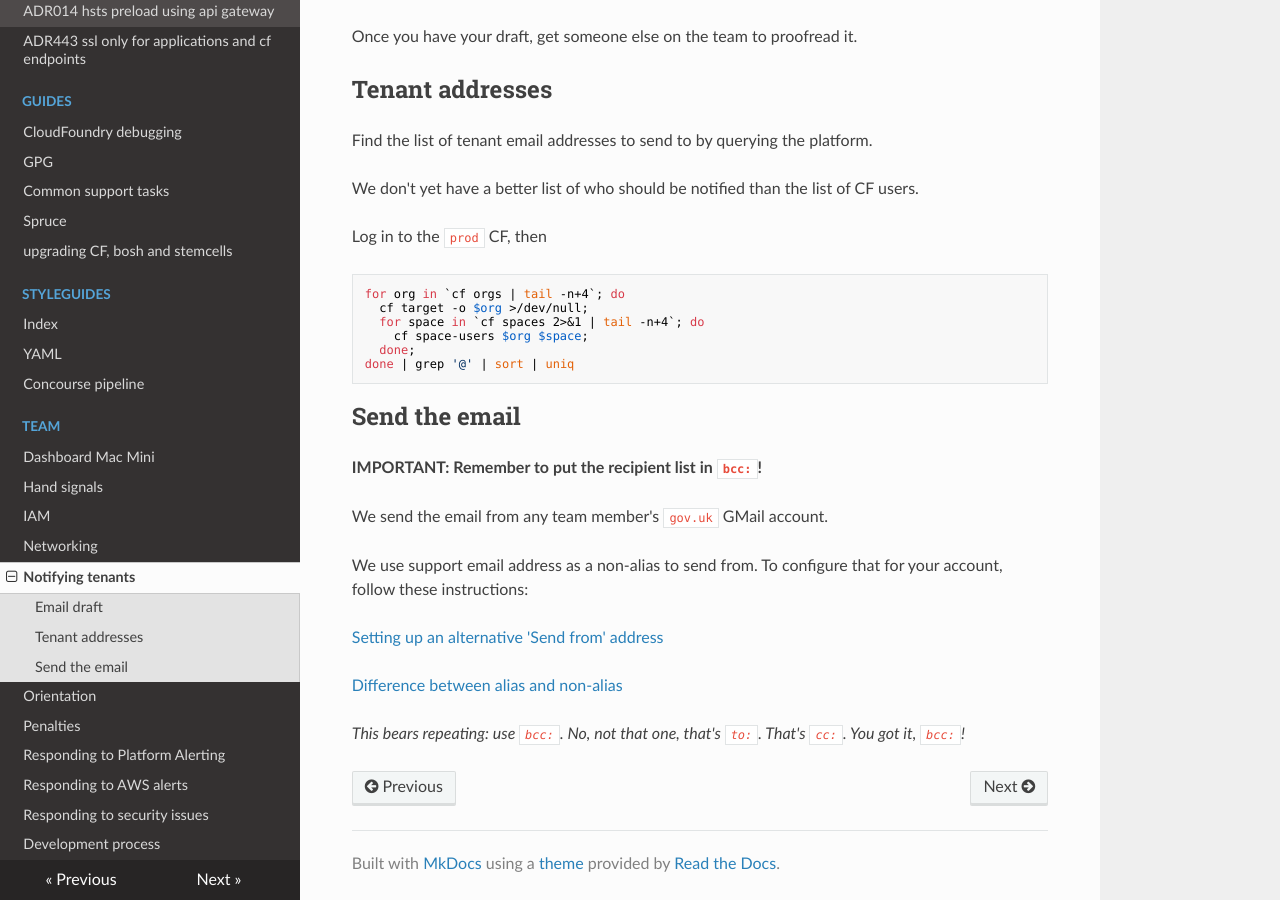
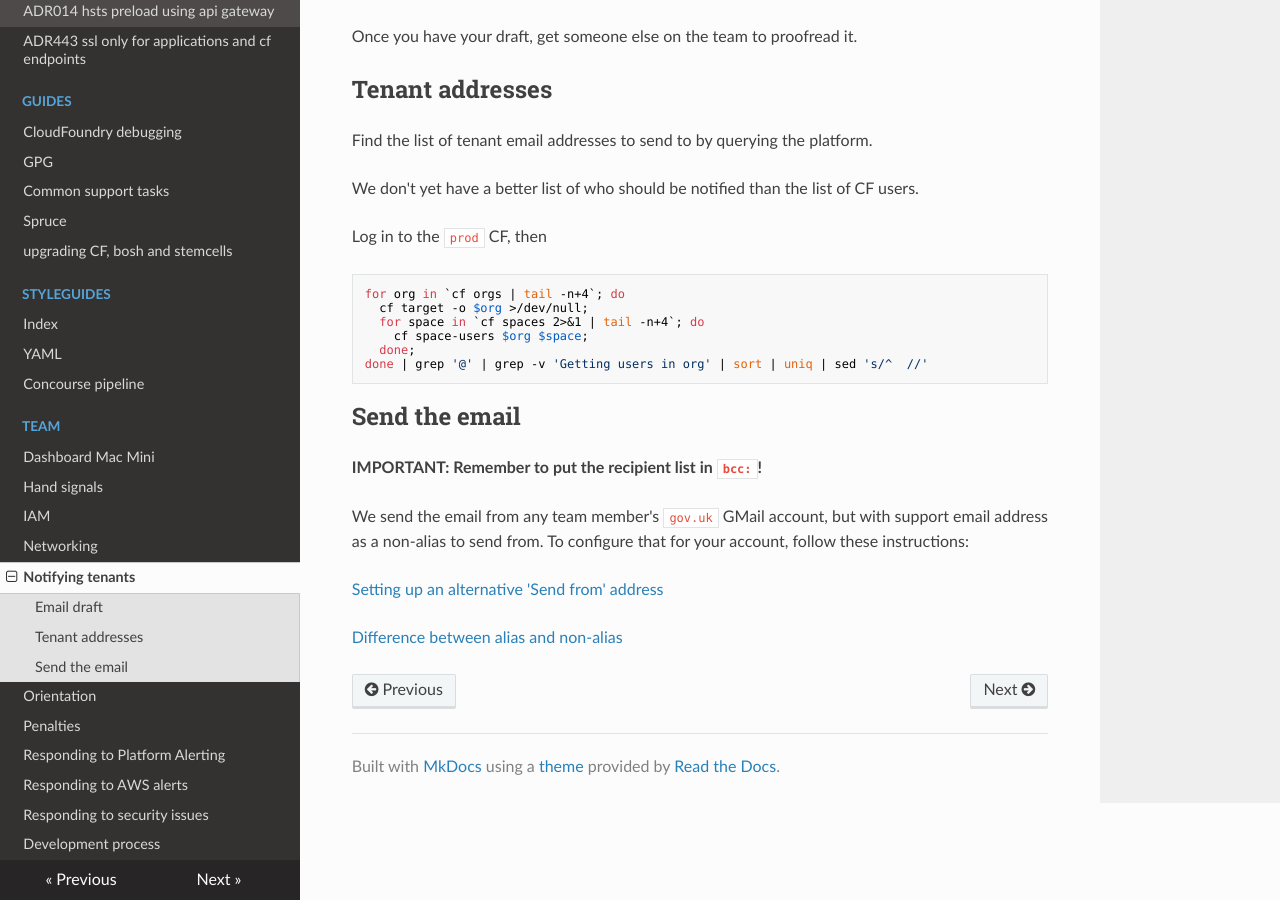
Before and after one commit to alphagov/paas-team-manual, an MkDocs documentation site: the page built from docs/team/notifying_tenants.md, in a window 1280 px wide and 900 px high, scrolled down 743 px. Built offline with MkDocs 1.6.1, drawn with Linux system fonts in a browser that asks for light colours; nearby versions of some CDN libraries.

Commit message:
Adjust tenant notify instructions
One well visible warning seems good enough.
Adjusted script a bit to only list email addresses without any additional
formatting or data from the script.

````diff
--- a/docs/team/notifying_tenants.md
+++ b/docs/team/notifying_tenants.md
@@ -38,19 +38,15 @@ for org in `cf orgs | tail -n+4`; do
   for space in `cf spaces 2>&1 | tail -n+4`; do
     cf space-users $org $space;
   done;
-done | grep '@' | sort | uniq
+done | grep '@' | grep -v 'Getting users in org' | sort | uniq | sed 's/^  //'
 ```
 
 ## Send the email
 
 **IMPORTANT: Remember to put the recipient list in `bcc:`!**
 
-We send the email from any team member's `gov.uk` GMail account.
-
-We use support email address as a non-alias to send from. To configure that for your account, follow these instructions:
+We send the email from any team member's `gov.uk` GMail account, but with support email address as a non-alias to send from. To configure that for your account, follow these instructions:
 
 [Setting up an alternative 'Send from' address](https://support.google.com/mail/answer/22370?hl=en)
 
 [Difference between alias and non-alias](https://support.google.com/a/answer/1710338?ctx=gmail&hl=en-GB&authuser=0&rd=1)
-
-*This bears repeating: use `bcc:`. No, not that one, that's `to:`. That's `cc:`. You got it, `bcc:`!*
````
